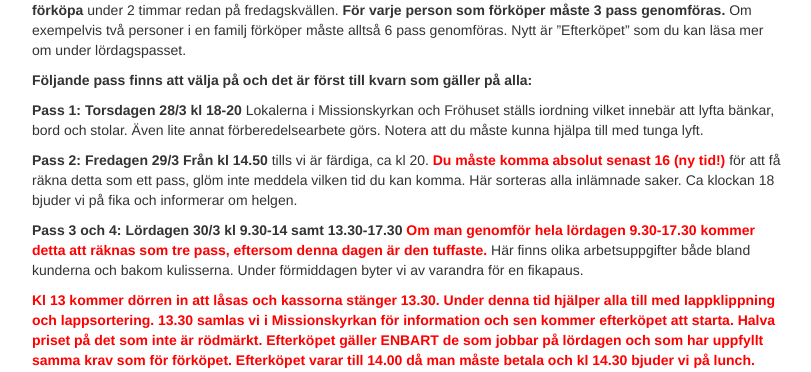
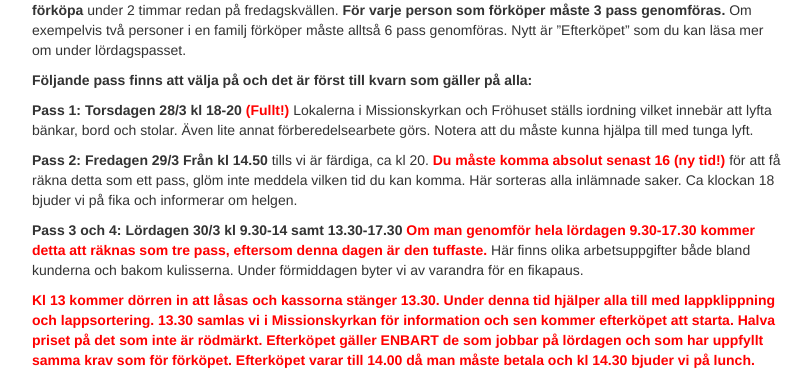
Before and after one commit to Limpan/bytardag, a Flask app: page /personal in a window 1280 px wide. Shown: the part 772-1144 px from the top of the page, without its empty margins (233-1044 px from the left). Run offline with Flask 2, Linux system fonts and the light colour scheme; some libraries are stand-ins or nearby versions.

Commit message:
Minor update

```diff
--- a/web/app/templates/main/personal.html
+++ b/web/app/templates/main/personal.html
@@ -87,7 +87,7 @@
       </strong></p>
 
       <p>
-        <strong>Pass 1: Torsdagen 28/3 kl 18-20</strong> Lokalerna i Missionskyrkan
+        <strong>Pass 1: Torsdagen 28/3 kl 18-20</strong> <strong><span style="color: red;">(Fullt!)</span></strong> Lokalerna i Missionskyrkan
         och Fröhuset ställs iordning vilket innebär att lyfta bänkar, bord och
         stolar. Även lite annat förberedelsearbete görs. Notera att du måste
         kunna hjälpa till med tunga lyft.
```
